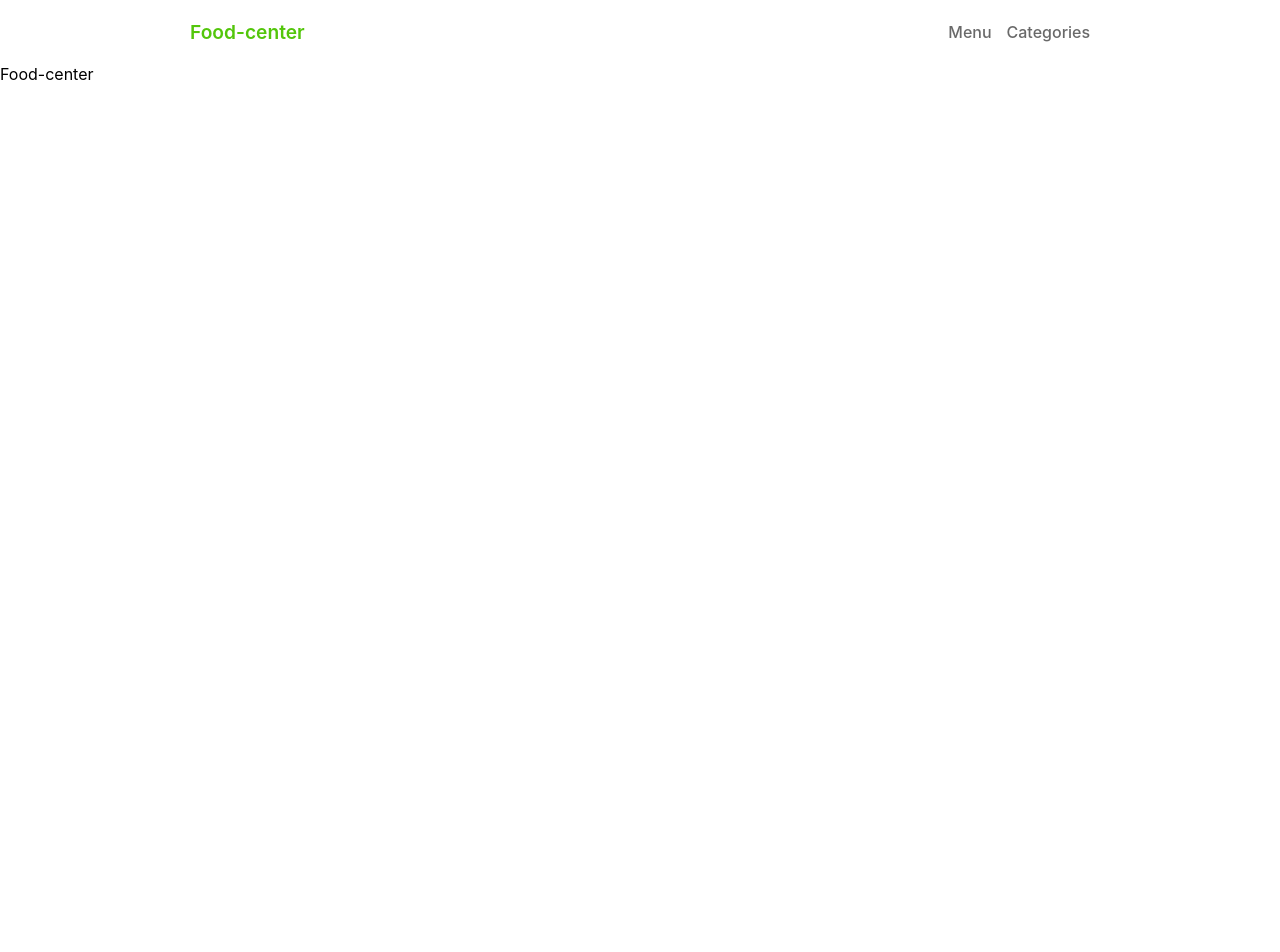
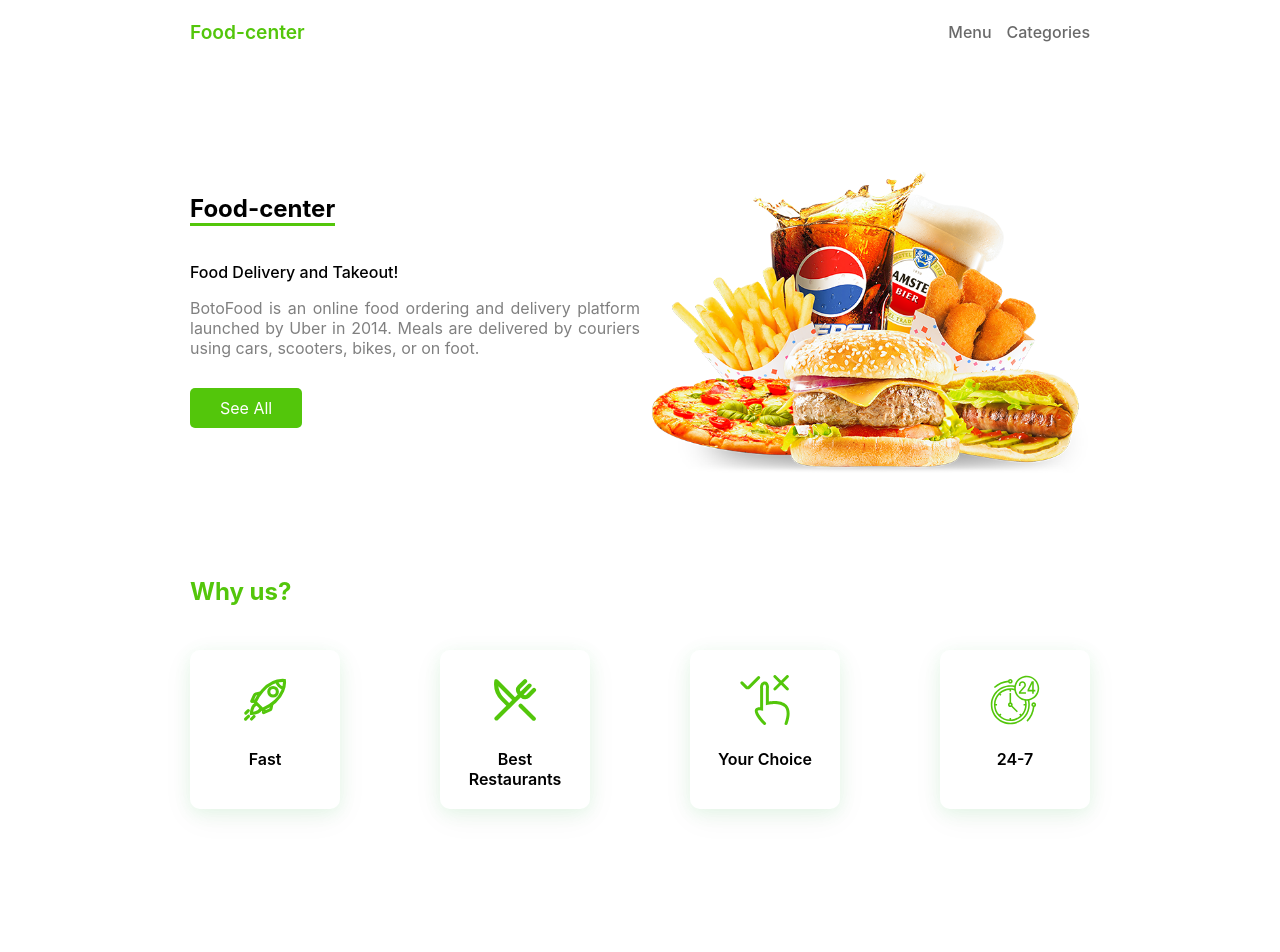
Before and after one commit to parhamfarnay/Food-cenetr, a Next.js app: page / in a window 1280 px wide. Shown: the top 952 px of the page. Built offline with nearby package versions, Linux system fonts and the light colour scheme.

Commit message:
feat/attributes added

```diff
--- /dev/null
+++ b/components/modules/Attributes.js
@@ -0,0 +1,33 @@
+import Choice from "../icons/Choice";
+import Clock from "../icons/Clock";
+import Fast from "../icons/Fast";
+import Food from "../icons/Food";
+import styles from "./Attributes.module.css";
+
+function Attributes() {
+  return (
+    <div className={styles.container}>
+      <h3>Why us?</h3>
+      <div className={styles.subContainer}>
+        <div>
+          <Fast />
+          <p>Fast</p>
+        </div>
+        <div>
+          <Food />
+          <p>Best Restaurants</p>
+        </div>
+        <div>
+          <Choice />
+          <p>Your Choice</p>
+        </div>
+        <div>
+          <Clock />
+          <p>24-7</p>
+        </div>
+      </div>
+    </div>
+  );
+}
+
+export default Attributes;
--- /dev/null
+++ b/components/modules/Attributes.module.css
@@ -0,0 +1,35 @@
+.container {
+  margin-top: 100px;
+}
+
+.container h3 {
+  font-size: 1.5rem;
+  color: #53c60b;
+  margin: 24px 0;
+}
+
+.subContainer {
+  display: flex;
+  justify-content: space-between;
+}
+
+.subContainer div {
+  width: 150px;
+  border-radius: 10px;
+  box-shadow: rgba(92, 245, 115, 0.123) 0px 4px 16px,
+    rgba(17, 17, 26, 0.05) 0px 8px 32px;
+  text-align: center;
+  padding: 25px 20px 20px;
+  margin-top: 20px;
+}
+
+.subContainer p {
+  font-weight: 600;
+  margin-top: 20px;
+}
+
+@media (max-width: 900px) {
+  .subContainer {
+    flex-wrap: wrap;
+  }
+}
--- a/components/templates/HomePage.js
+++ b/components/templates/HomePage.js
@@ -1,3 +1,4 @@
+import Attributes from "../modules/Attributes";
 import Banner from "../modules/Banner";
 import styles from "./HomePage.module.css";
 
@@ -5,6 +6,7 @@
   return (
     <div className={styles.container}>
       <Banner />
+      <Attributes />
     </div>
   );
 }
--- a/pages/index.js
+++ b/pages/index.js
@@ -1,3 +1,5 @@
+import HomePage from "../components/templates/HomePage";
+
 export default function Home() {
-  return <div>Food-center</div>;
+  return <HomePage />;
 }
```
